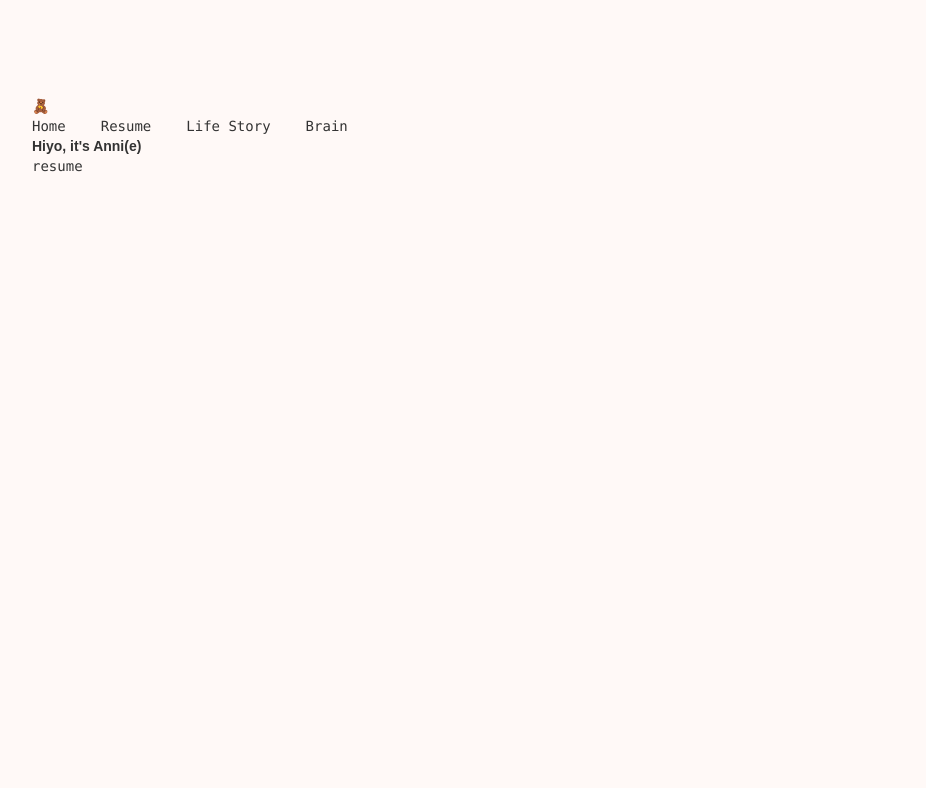
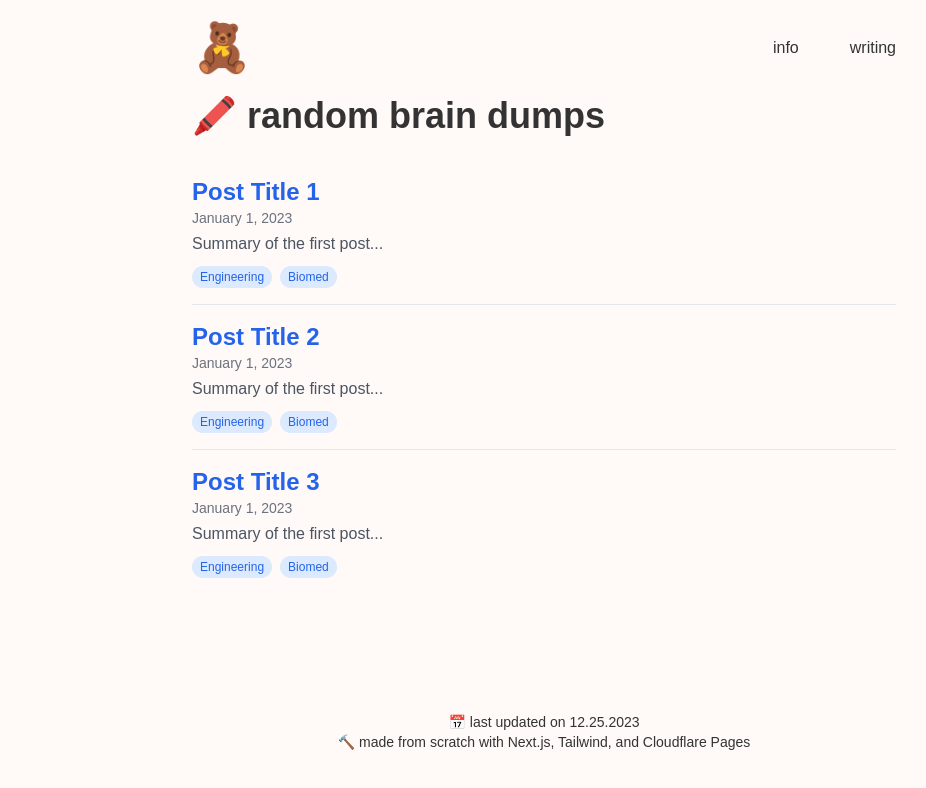
Before and after one commit to aninibread/portfolio2, a Next.js app: page /writing in a window 1280 px wide. Shown: the top 788 px of the page, without its empty margins (96-1022 px from the left). Built offline with nearby package versions, Linux system fonts and the light colour scheme.

Commit message:
add blog basics

```diff
--- a/src/pages/writing.js
+++ b/src/pages/writing.js
@@ -1,39 +1,58 @@
-import Image from 'next/image'
-import { Inter } from 'next/font/google'
-import Head from 'next/head'
+import Head from 'next/head';
+import Link from 'next/link';
+// import other necessary components and data
 
-const inter = Inter({ subsets: ['latin'] })
+export default function Blog() {
+  // Dummy data for blog posts - replace with your actual blog data
+  const blogPosts = [
+    { id: 1, title: 'Post Title 1', summary: 'Summary of the first post...', slug: 'post-1', date: '2023-01-01', tags: ['Engineering', 'Biomed'] },
+    { id: 2, title: 'Post Title 2', summary: 'Summary of the first post...', slug: 'post-1', date: '2023-01-01', tags: ['Engineering', 'Biomed'] },
+    { id: 3, title: 'Post Title 3', summary: 'Summary of the first post...', slug: 'post-1', date: '2023-01-01', tags: ['Engineering', 'Biomed'] },
+    // ... more posts
+  ];
 
-export default function Home() {
+  // Format date (you can adjust the format as per your preference)
+  const formatDate = (dateString) => {
+  const options = { year: 'numeric', month: 'long', day: 'numeric' };
+  return new Date(dateString).toLocaleDateString(undefined, options);
+  };
+
   return (
-    <main
-      className={`flex min-h-screen flex-col items-center justify-between p-24 ${inter.className}`}
-    >
-      <div className="z-10 max-w-5xl w-full items-center justify-between font-mono text-sm lg:flex">
-      <div className="container">
+    <div className="flex flex-col min-h-screen">
       <Head>
-        <title>Anni's Page</title>
+        <title>Anni Wang</title>
+        <link rel="icon" href="/profile_favcon.jpeg" />
       </Head>
-
-      <header className="header">
-        <div className="logo">🧸</div>
-        <nav className="nav">
-          <a className="nav-item" href="/" title="Home">Home</a>
-          <a className="nav-item" href="/resume" title="Resume">Resume</a>
-          <a className="nav-item" href="/" title="LifeStory">Life Story</a>
-          <a className="nav-item" href="/" title="Brain">Brain</a>
+      <header className="flex w-full max-w-3xl mx-auto px-4 sm:px-6 lg:px-8 justify-between items-center py-6">
+        <div className="logo text-5xl">🧸</div>
+        <nav className="nav space-x-4">
+          <a className="nav-item" href="/" title="info">info</a>
+          <a className="nav-item" href="/writing" title="writing">writing</a>
         </nav>
       </header>
-
-
-      <main className="main-content">
-        <h1 className="intro-header">Hiyo, it's Anni(e)</h1>
-        <p className="intro-description">
-          resume
-        </p>
+      <main className="flex-grow w-full max-w-3xl mx-auto px-4 sm:px-6 lg:px-8">
+      <h1 className="text-4xl font-bold mb-6">🖍️ random brain dumps</h1>
+        <div className="divide-y divide-gray-200">
+          {blogPosts.map((post) => (
+            <div key={post.id} className="py-4">
+              <Link href={`/writing/${post.slug}`} passHref>
+                <h2 className="text-2xl font-semibold text-blue-600 hover:text-blue-800 hover:underline cursor-pointer">{post.title}</h2>
+              </Link>
+              <p className="text-sm text-gray-500">{formatDate(post.date)}</p>
+              <p className="mt-1 text-gray-600">{post.summary}</p>
+              <div className="mt-2">
+                {post.tags.map((tag, index) => (
+                  <span key={index} className="mr-2 text-xs font-medium text-blue-600 bg-blue-100 px-2 py-1 rounded-full">{tag}</span>
+                ))}
+              </div>
+            </div>
+          ))}
+        </div>
       </main>
+      <footer className="w-full max-w-5xl mx-auto px-4 sm:px-6 lg:px-8 py-12 text-center text-sm">
+        <p>📅 last updated on 12.25.2023</p>
+        <p>🔨 made from scratch with Next.js, Tailwind, and Cloudflare Pages</p>
+      </footer>
     </div>
-      </div>
-    </main>
-  )
+  );
 }
```
